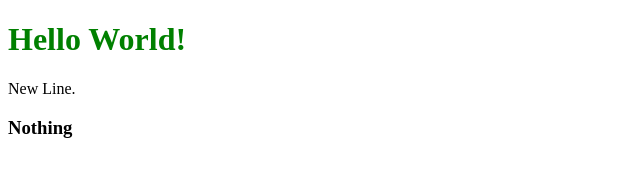
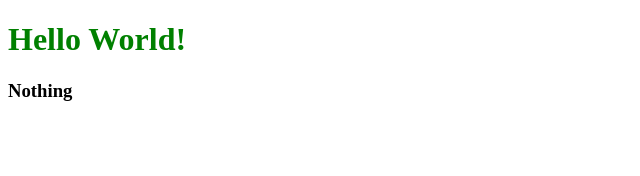
Before and after one commit to amiralibahrami/test, a plain HTML site: page index.html in a window 1280 px wide. Shown: the whole page, without its empty margins (0-640 px from the left). Drawn offline with Linux system fonts and the light colour scheme.

Commit message:
delete div line

```diff
--- a/index.html
+++ b/index.html
@@ -10,7 +10,6 @@
 
     <h1 style = "color:green ;" >Hello World!</h1>
 
-    <div>New Line.</div>
 
     <h3>Nothing</h3>
 
```
